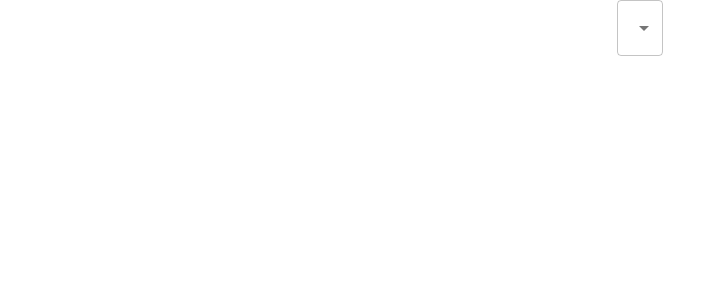
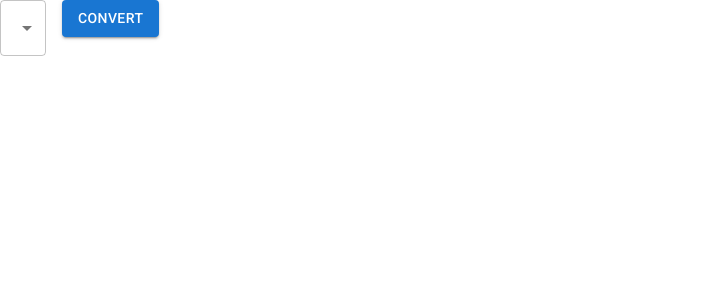
Before and after one commit to SaltySousChef/TestProject, a React (Create React App) app in the folder salty-sous-chef/: page / in a window 1280 px wide. Shown: the top 300 px of the page, without its empty margins (0-726 px from the left). Built offline with nearby package versions, Linux system fonts and the light colour scheme.

Commit message:
Button object added, stylesheet linked

```diff
--- a/salty-sous-chef/public/index.html
+++ b/salty-sous-chef/public/index.html
@@ -9,6 +9,7 @@
       name="description"
       content="Web site created using create-react-app"
     />
+    <link rel="stylesheet" href="https://fonts.googleapis.com/css?family=Roboto:300,400,500,700&display=swap">
     <link rel="apple-touch-icon" href="%PUBLIC_URL%/logo192.png" />
     <!--
       manifest.json provides metadata used when your web app is installed on a
--- a/salty-sous-chef/src/App.js
+++ b/salty-sous-chef/src/App.js
@@ -1,11 +1,16 @@
 import logo from './logo.svg';
 import './App.css';
-import DropDown from './DropDown';
+import DropDown from './DropDown.js';
+import ButtonAction from './Button.js';
+import Stack from '@mui/material/Stack';
 
 function App() {
   return (
     <div className="App">
-     <DropDown />
+      <Stack direction="row" spacing={2}>
+        <DropDown />
+        <ButtonAction />
+      </Stack>
     </div>
   );
 }
--- /dev/null
+++ b/salty-sous-chef/src/Button.js
@@ -0,0 +1,12 @@
+import React from 'react';
+import './App.css';
+import Button from '@mui/material/Button';
+
+
+export default function ButtonAction() {
+    return(
+        <div className='ButtonAction'>
+            <Button variant='contained'>Convert</Button>
+        </div>
+    );
+}
```
